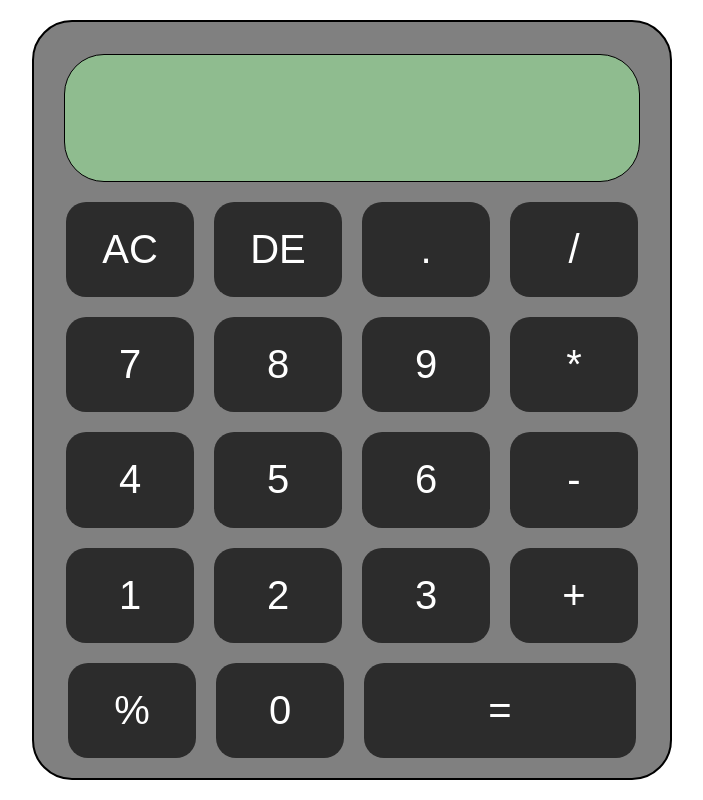
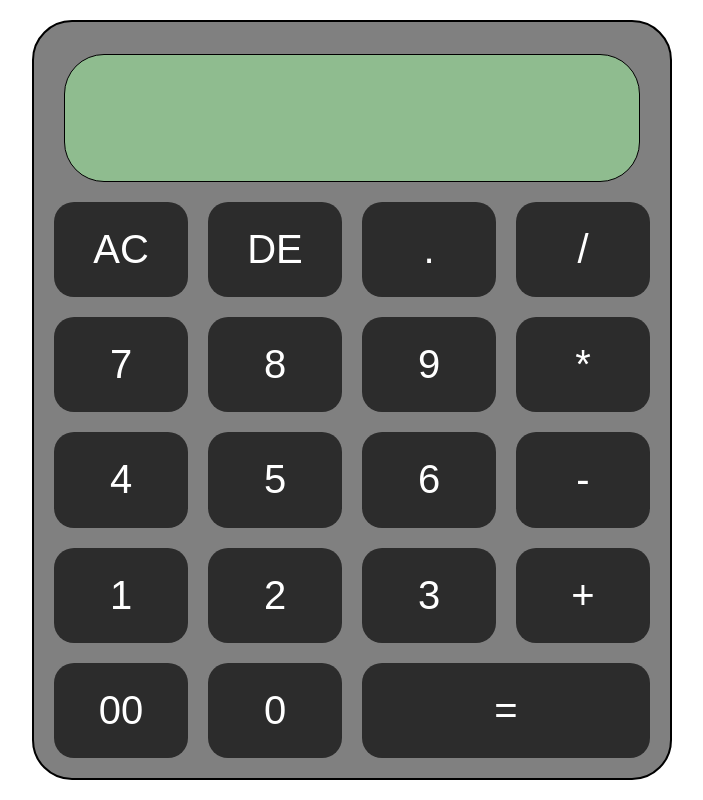
Before and after one commit to Lauu7z/Calculadora, a plain HTML site: page index.html in a window 1280 px wide. Shown: the whole page, without its empty margins (288-991 px from the left). Drawn offline with Linux system fonts and the light colour scheme.

Commit message:
Actualice funcionalidades

```diff
--- a/index.html
+++ b/index.html
@@ -11,31 +11,30 @@
       <section class="calculadora">
         <div class="visor">
           <input type="text" id="display" />
-
         </div>
         <div class="teclas">
-          <button id="ac" class="operator">AC</button>
-          <button id="de" class="operator">DE</button>
-          <button id="." class="operator">.</button>
-          <button id="/" class="operator">/</button>
-          <button id="7" class="operator">7</button>
-          <button id="8" class="operator">8</button>
-          <button id="9" class="operator">9</button>
-          <button id="*" class="operator">*</button>
-          <button id="4" class="operator">4</button>
-          <button id="5" class="operator">5</button>
-          <button id="6" class="operator">6</button>
-          <button id="-" class="operator">-</button>
-          <button id="1" class="operator">1</button>
-          <button id="2" class="operator">2</button>
-          <button id="3" class="operator">3</button>
-          <button id="+" class="operator">+</button>
-          <button id="00" class="operator">%</button>
-          <button id="0" class="operator">0</button>
-          <button id="equal" class="operator">=</button>
+          <input type="button" value="AC" >
+          <input type="button" value="DE">
+          <input type="button" value=".">
+          <input type="button" value="/">
+          <input type="button" value="7">
+          <input type="button" value="8">
+          <input type="button" value="9">
+          <input type="button" value="*">
+          <input type="button" value="4">
+          <input type="button" value="5">
+          <input type="button" value="6">
+          <input type="button" value="-">
+          <input type="button" value="1">
+          <input type="button" value="2">
+          <input type="button" value="3">
+          <input type="button" value="+">
+          <input type="button" value="00">
+          <input type="button" value="0">
+          <div class="div1">
+            <input type="button" value="=" id="equal">
+          </div>
         </div>
-
-
     </main>
   </body>
   <script src="main.js"></script>
--- a/main.js
+++ b/main.js
@@ -1,16 +1,35 @@
-const display = document.querySelector("#display");
-const buttons = document.querySelectorAll("button");
+const display = document.getElementById("display");
+const teclas = document.querySelectorAll(".teclas input");
 
-buttons.forEach((btn) => {
-  btn.addEventListener("click", () => {
-    if (btn.id === "equal") {
-      display.value = eval(display.value);
-    } else if (btn.id === "ac") {
-      display.value = "";
-    } else if (btn.id == "de") {
-      display.value = display.value.slice(0, -1);
+const agregar = (valor) => {
+  display.value += valor;
+};
+
+const borrar = () => {
+  display.value = "";
+};
+
+const borrarUltimo = () => {
+  display.value = display.value.slice(0, -1);
+};
+
+const calcular = () => {
+  const valorPantalla = display.value;
+  const resultado = eval(valorPantalla);
+  display.value = resultado;
+};
+
+teclas.forEach((tecla) => {
+  tecla.addEventListener("click", () => {
+    const valor = tecla.value;
+    if (valor === "AC") {
+      borrar();
+    } else if (valor === "DE") {
+      borrarUltimo();
+    } else if (valor === "=") {
+      calcular();
     } else {
-      display.value += btn.id;
+      agregar(valor);
     }
   });
 });
--- a/styles.css
+++ b/styles.css
@@ -7,10 +7,8 @@
 main {
   display: flex;
   height: 100vh;
-  width: 100%;
   display: flex;
   justify-content: center;
-  align-items: center;
   padding: 20px;
 }
 
@@ -39,25 +37,31 @@ main {
 }
 
 .teclas {
-  display: flex;
-  flex-wrap: wrap;
-  justify-content: center;
-  /* align-items: center; */
+  display: grid;
+  grid-template-columns: repeat(4, 1fr);
+  grid-template-rows: repeat(5, 1fr);
+  align-items: center;
   width: 100%;
   gap: 20px;
   height: 100%;
   padding: 20px;
 }
 
-.operator {
+.teclas input {
   border-radius: 20px;
   border: none;
-  width: 8rem;
+  height: 100%;
   font-size: 40px;
   background-color: rgb(44, 44, 44);
   color: white;
+  cursor: pointer;
+}
+
+.div1 {
+  grid-area: 5 / 3 / 6 / 5;
+  height: 100%;
 }
 
 #equal {
-  width: 17rem;
+  width: 100%;
 }
```
